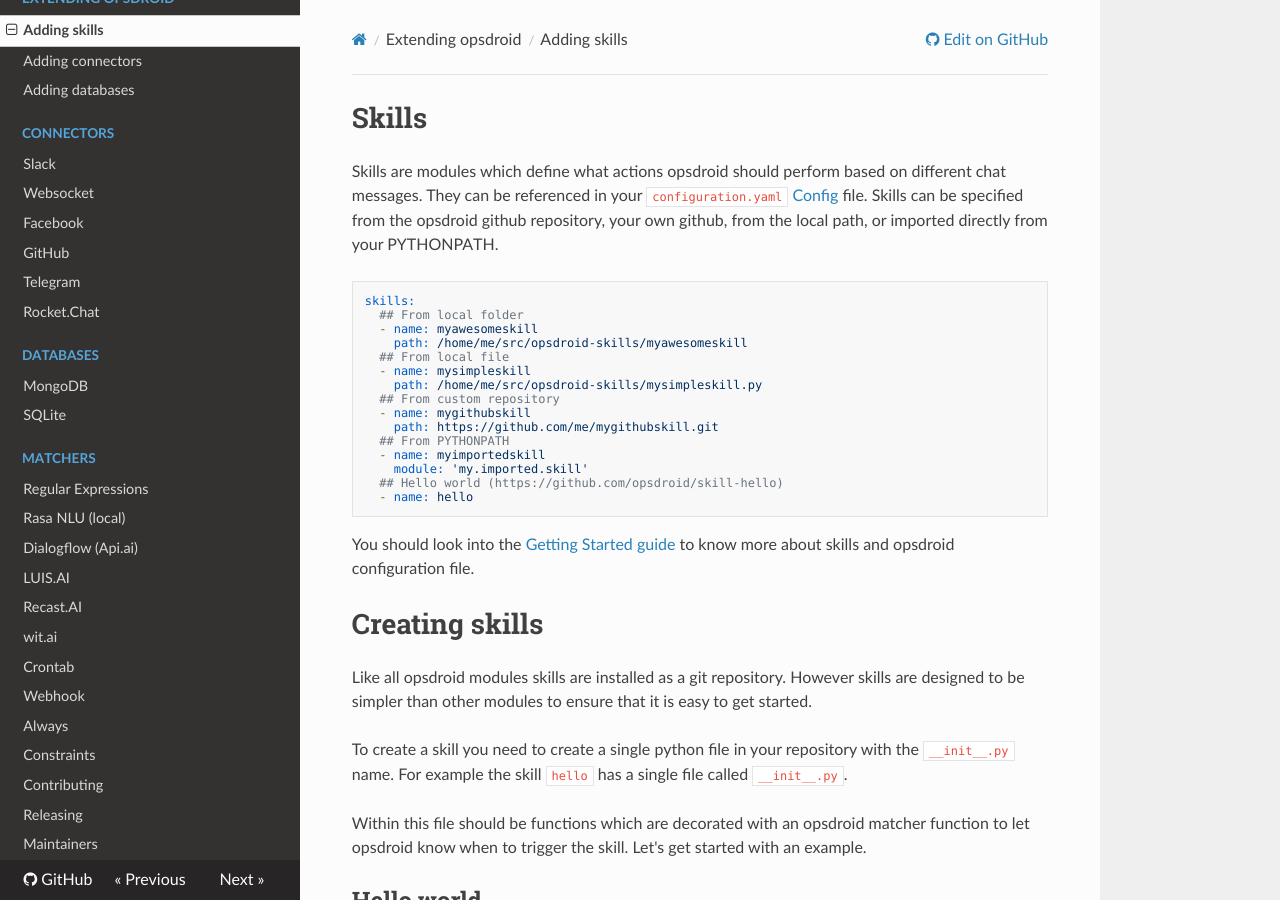
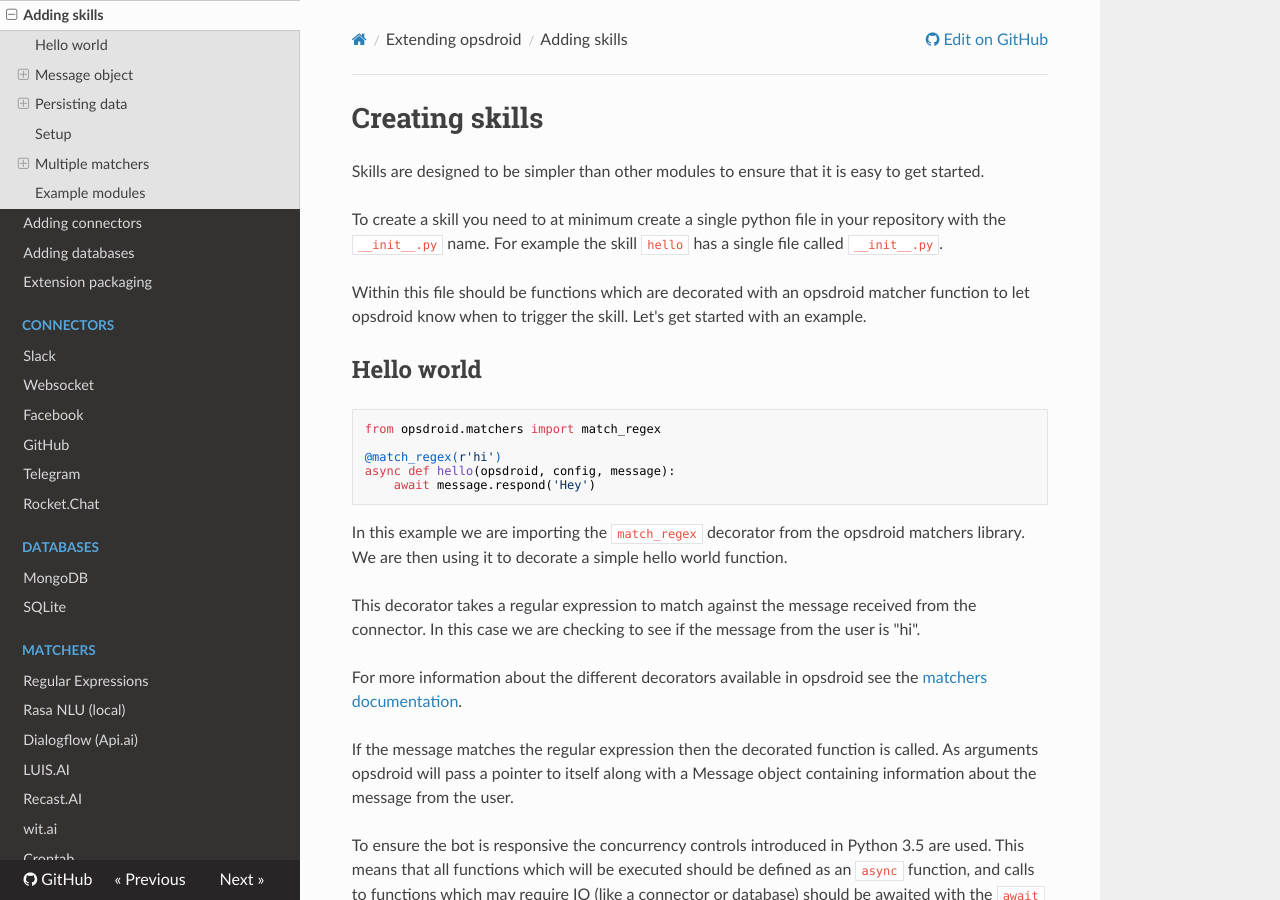
Before and after one commit to opsdroid/opsdroid, an MkDocs documentation site: the page built from docs/extending/skills.md, in a window 1280 px wide and 900 px high. Built offline with MkDocs 1.6.1, drawn with Linux system fonts in a browser that asks for light colours; nearby versions of some CDN libraries; old or Windows-style settings are respelled for this version of MkDocs.

Commit message:
docs for #767

````diff
--- a/docs/extending/skills.md
+++ b/docs/extending/skills.md
@@ -1,33 +1,8 @@
-# Skills
-
-Skills are modules which define what actions opsdroid should perform based on different chat messages. They can be referenced in your `configuration.yaml` [Config](../configuration-reference.md#config-file) file.
-Skills can be specified from the opsdroid github repository, your own github, from the local path, or imported directly from your PYTHONPATH.
-
-
-```yaml
-skills:
-  ## From local folder
-  - name: myawesomeskill
-    path: /home/me/src/opsdroid-skills/myawesomeskill
-  ## From local file
-  - name: mysimpleskill
-    path: /home/me/src/opsdroid-skills/mysimpleskill.py
-  ## From custom repository
-  - name: mygithubskill
-    path: https://github.com/me/mygithubskill.git
-  ## From PYTHONPATH
-  - name: myimportedskill
-    module: 'my.imported.skill'
-  ## Hello world (https://github.com/opsdroid/skill-hello)
-  - name: hello
-```
-You should look into the [Getting Started guide](../tutorials/introduction.md) to know more about skills and opsdroid configuration file.
-
 # Creating skills
 
-Like all opsdroid modules skills are installed as a git repository. However skills are designed to be simpler than other modules to ensure that it is easy to get started.
+Skills are designed to be simpler than other modules to ensure that it is easy to get started.
 
-To create a skill you need to create a single python file in your repository with the `__init__.py` name. For example the skill `hello` has a single file called `__init__.py`.
+To create a skill you need to at minimum create a single python file in your repository with the `__init__.py` name. For example the skill `hello` has a single file called `__init__.py`.
 
 Within this file should be functions which are decorated with an opsdroid matcher function to let opsdroid know when to trigger the skill. Let's get started with an example.
 
--- a/mkdocs.yml
+++ b/mkdocs.yml
@@ -12,9 +12,11 @@
       - 'Create a Weather Skill': 'tutorials/create-weather-skill.md'
       - 'Introduction to Vim': 'tutorials/introduction-vim.md'
   - 'Extending opsdroid':
+      - 'Introduction': 'extending/intro.md'
       - 'Adding skills': 'extending/skills.md'
       - 'Adding connectors': 'extending/connectors.md'
       - 'Adding databases': 'extending/databases.md'
+      - 'Extension packaging': 'extending/packaging.md'
   - 'Connectors':
       - 'Slack': 'connectors/slack.md'
       - 'Websocket': 'connectors/websocket.md'
````
Also changed, not shown: docs/extending/intro.md (added, +42 -0 lines), docs/extending/packaging.md (added, +39 -0 lines).
